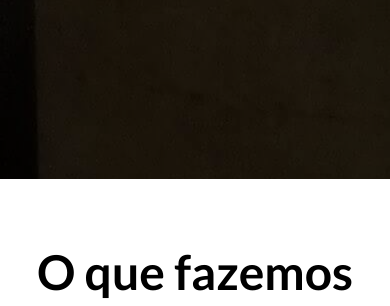
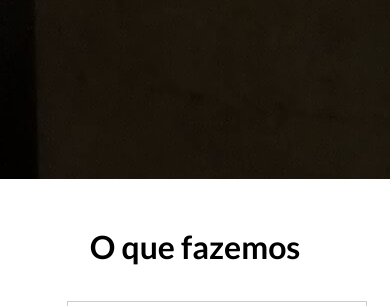
Before and after one commit to linusmanuel/agency, a website: page index.html in a window 390 px wide. Shown: the part 538-844 px from the top of the page. Drawn offline with Linux system fonts and the light colour scheme.

Commit message:
feat: Made section title responsive

```diff
--- a/src/style/base/_typography.scss
+++ b/src/style/base/_typography.scss
@@ -4,4 +4,9 @@
   font-size: rem(48px);
   margin-top: rem(32px);
   text-align: center;
+
+  @include mobile {
+    font-size: rem(32px);
+    margin-top: rem(16px);
+  }
 }
```
Also changed, not shown: styles/style.min.css, 1 other file.
